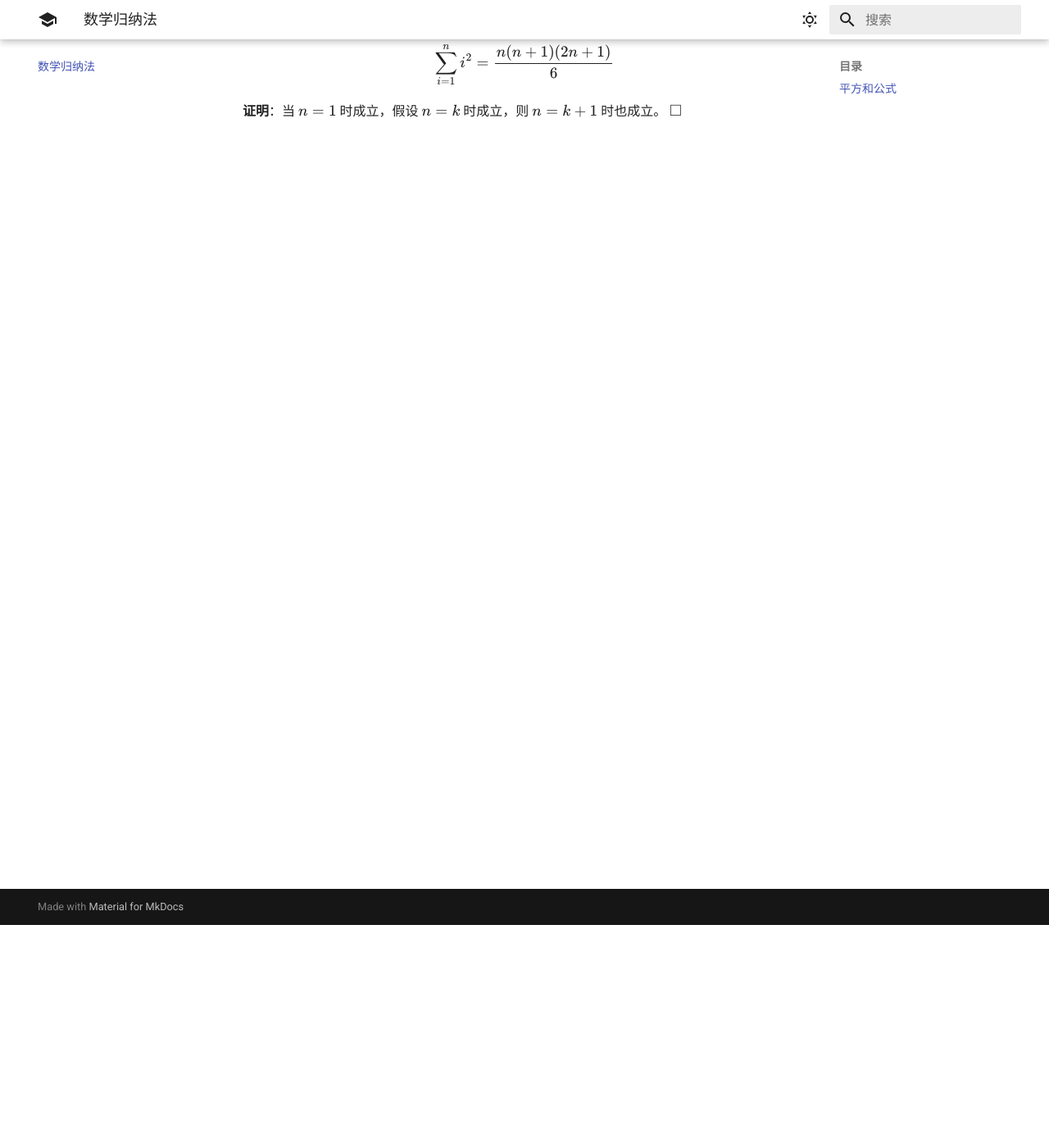
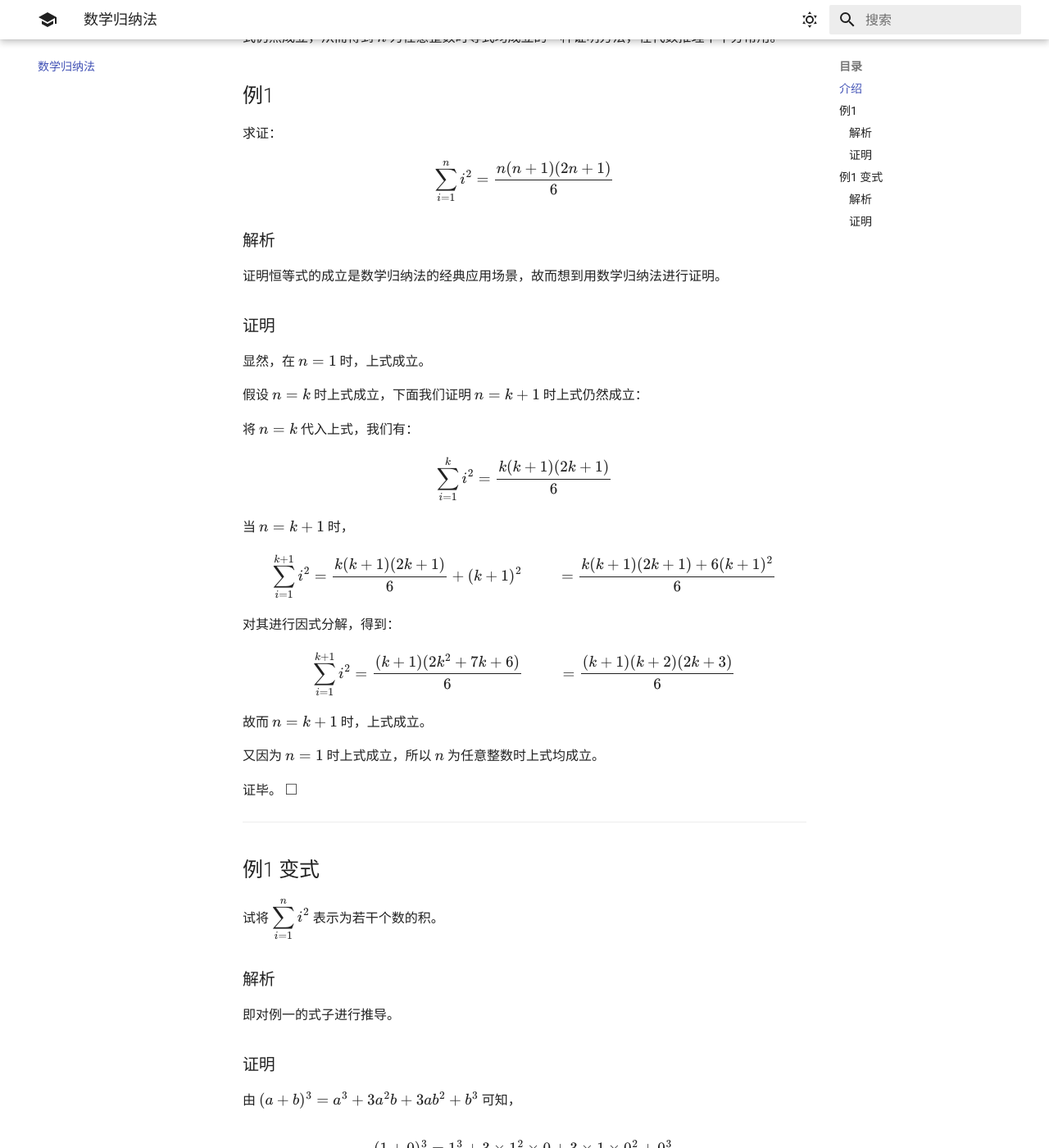
Before and after one commit to YJZ2012/Math-Notes, an MkDocs documentation site: the page built from docs/math/induction.md, in a window 1280 px wide and 1400 px high, scrolled down 272 px. Shown: the whole window at 82% size. Built offline with MkDocs 1.6.1 and Material for MkDocs 9.7.7, drawn with Linux system fonts in a browser that asks for light colours; some of the changed text lies outside the part shown.

Commit message:
Update induction.md

```diff
--- a/docs/math/induction.md
+++ b/docs/math/induction.md
@@ -1,10 +1,87 @@
-# 数学归纳法
+# 数学归纳法与基本代数推理
 
-## 平方和公式
+## 介绍
+
+数学归纳法指的是先证明 $n=1$ 时等式成立，再证明若 $n=k$ 时等式成立，则 $n=k+1$ 时等式仍然成立，从而得到 $n$ 为任意整数时等式均成立的一种证明方法，在代数推理中十分常用。
+
+## 例1
 
 求证：
-$$
-\sum_{i=1}^{n} i^2 = \frac{n(n+1)(2n+1)}{6}
-$$
+$$ \sum_{i=1}^{n} i^2 = \frac{n(n+1)(2n+1)}{6} $$
 
-**证明**：当 $n=1$ 时成立，假设 $n=k$ 时成立，则 $n=k+1$ 时也成立。 $\square$
+### 解析
+
+证明恒等式的成立是数学归纳法的经典应用场景，故而想到用数学归纳法进行证明。
+
+### 证明
+
+显然，在 $n=1$ 时，上式成立。
+
+假设 $n=k$ 时上式成立，下面我们证明 $n=k+1$ 时上式仍然成立：
+
+将 $n=k$ 代入上式，我们有：
+$$ \sum_{i=1}^{k} i^2 = \frac{k(k+1)(2k+1)}{6} $$
+
+当 $n=k+1$ 时，
+$$ \begin{aligned}
+\sum_{i=1}^{k+1} i^2 &= \frac{k(k+1)(2k+1)}{6} + (k+1)^2 \\
+&= \frac{k(k+1)(2k+1) + 6(k+1)^2}{6}
+\end{aligned} $$
+
+对其进行因式分解，得到：
+$$ \begin{aligned}
+\sum_{i=1}^{k+1} i^2 &= \frac{(k+1)(2k^2 + 7k + 6)}{6} \\
+&= \frac{(k+1)(k+2)(2k+3)}{6}
+\end{aligned} $$
+
+故而 $n=k+1$ 时，上式成立。
+
+又因为 $n=1$ 时上式成立，所以 $n$ 为任意整数时上式均成立。
+
+证毕。 $\square$
+
+---
+
+## 例1 变式
+
+试将 $\displaystyle \sum_{i=1}^{n} i^2$ 表示为若干个数的积。
+
+### 解析
+
+即对例一的式子进行推导。
+
+### 证明
+
+由 $(a+b)^3 = a^3 + 3a^2b + 3ab^2 + b^3$ 可知，
+
+$$ \begin{aligned}
+(1+0)^3 &= 1^3 + 3 \times 1^2 \times 0 + 3 \times 1 \times 0^2 + 0^3 \\
+(1+1)^3 &= 1^3 + 3 \times 1^2 \times 1 + 3 \times 1 \times 1^2 + 1^3 \\
+(1+2)^3 &= 1^3 + 3 \times 1^2 \times 2 + 3 \times 1 \times 2^2 + 2^3 \\
+&\;\;\vdots \\
+(1+n)^3 &= 1^3 + 3 \times 1^2 \times n + 3 \times 1 \times n^2 + n^3
+\end{aligned} $$
+
+将上述式子相加，便有：
+$$ \sum_{i=1}^{n} i^3 = n + 1 + 3\sum_{i=1}^{n} i + 3\sum_{i=1}^{n} i^2 + \sum_{i=1}^{n} i^3 $$
+
+不妨设 $\displaystyle \sum_{i=1}^{n} i^2 = A$。
+
+整理后，我们有：
+$$ (n+1)^3 = n + 1 + 3 \cdot \frac{n(n+1)}{2} + 3A $$
+
+$$ 3A = n^3 + 3n^2 + 3n + 1 - \left( n + 1 + \frac{3n^2 + 3n}{2} \right) $$
+
+$$ 3A = n^3 + 3n^2 + 2n - \frac{3n^2 + 3n}{2} $$
+
+$$ 3A = \frac{2n^3 + 6n^2 + 4n - (3n^2 + 3n)}{2} $$
+
+$$ A = \frac{2n^3 + 3n^2 + n}{6} $$
+
+因式分解后，得到：
+$$ A = \frac{n(n+1)(2n+1)}{6} $$
+
+即：
+$$ \sum_{i=1}^{n} i^2 = \frac{n(n+1)(2n+1)}{6} $$
+
+证毕。 $\square$
```
